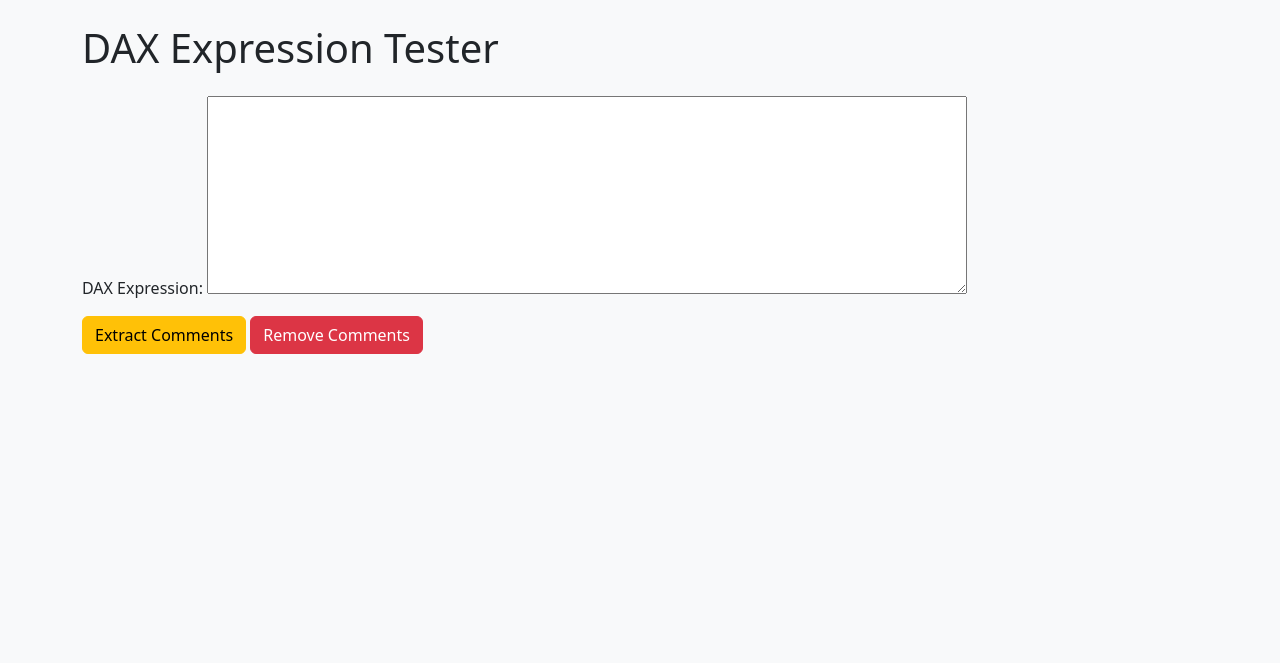
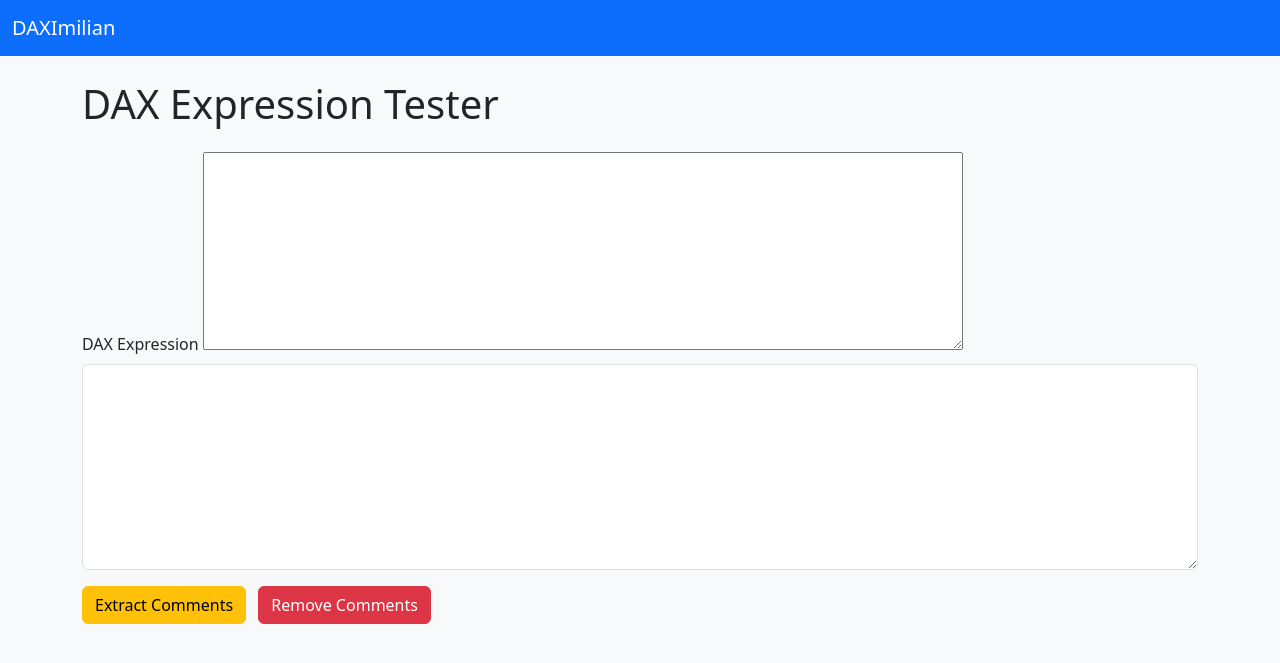
Before and after one commit to jurgenfolz/PyDAXWeb, a Django app: page / in a window 1280 px wide. Shown: the top 663 px of the page. Run offline with Django 5.2, Linux system fonts and the light colour scheme; some libraries are stand-ins or nearby versions.

Commit message:
Add widget_tweaks to INSTALLED_APPS and update home.html template

```diff
--- a/DAXimilian/DAXimilian/settings.py
+++ b/DAXimilian/DAXimilian/settings.py
@@ -43,6 +43,7 @@ INSTALLED_APPS = [
     'django.contrib.messages',
     'django.contrib.staticfiles',
     'homepage',
+    'widget_tweaks',
 ]
 
 MIDDLEWARE = [
--- a/DAXimilian/homepage/templates/home.html
+++ b/DAXimilian/homepage/templates/home.html
@@ -1,46 +1,62 @@
 {% load static %}
+{% load widget_tweaks %}
 <!DOCTYPE html>
 <html>
 <head>
   <meta charset="UTF-8"/>
   <title>DAX UI Demo</title>
-  <!-- Optional: Include a CSS framework like Bootstrap for a "fancy" UI -->
+  <!-- Bootstrap CSS for a polished look -->
   <link rel="stylesheet" href="https://cdn.jsdelivr.net/npm/bootstrap@5.3.0/dist/css/bootstrap.min.css">
 </head>
 <body class="bg-light">
+  <!-- Navigation Bar -->
+  <nav class="navbar navbar-expand-lg navbar-dark bg-primary">
+    <div class="container-fluid">
+      <a class="navbar-brand" href="#">DAXImilian</a>
+    </div>
+  </nav>
 
   <div class="container mt-4">
     <h1 class="mb-4">DAX Expression Tester</h1>
 
     <form method="POST" class="mb-4">
       {% csrf_token %}
-    <!-- Render the form field (textarea) -->
       <div class="mb-3">
-      {{ form.dax_expression.label_tag }}
+        <label for="id_dax_expression" class="form-label">DAX Expression</label>
         {{ form.dax_expression }}
+        {{ form.dax_expression|add_class:"form-control" }}
       </div>
 
-    <!-- Two submit buttons for different actions -->
-    <button type="submit" name="extract_comments" class="btn btn-warning">Extract Comments</button>
+      <div class="mb-3">
+        <button type="submit" name="extract_comments" class="btn btn-warning me-2">Extract Comments</button>
         <button type="submit" name="remove_comments" class="btn btn-danger">Remove Comments</button>
+      </div>
     </form>
 
     {% if result_comments %}
-    <div class="card card-body bg-white mb-3">
-      <h2>Extracted Comments</h2>
-      <pre>{{ result_comments }}</pre>
+      <div class="card bg-white mb-3">
+        <div class="card-header">
+          Extracted Comments
+        </div>
+        <div class="card-body">
+          <pre class="card-text">{{ result_comments }}</pre>
+        </div>
       </div>
     {% endif %}
 
     {% if result_clean %}
-    <div class="card card-body bg-white mb-3">
-      <h2>Expression Without Comments</h2>
-      <pre>{{ result_clean }}</pre>
+      <div class="card bg-white mb-3">
+        <div class="card-header">
+          Expression Without Comments
+        </div>
+        <div class="card-body">
+          <pre class="card-text">{{ result_clean }}</pre>
+        </div>
       </div>
     {% endif %}
   </div>
 
-<!-- Optional: Bootstrap JS if you need interactive components -->
+  <!-- Bootstrap JS for interactive components -->
   <script src="https://cdn.jsdelivr.net/npm/bootstrap@5.3.0/dist/js/bootstrap.bundle.min.js"></script>
 </body>
 </html>
```
Lines whose indentation alone changed are shown as unchanged.
